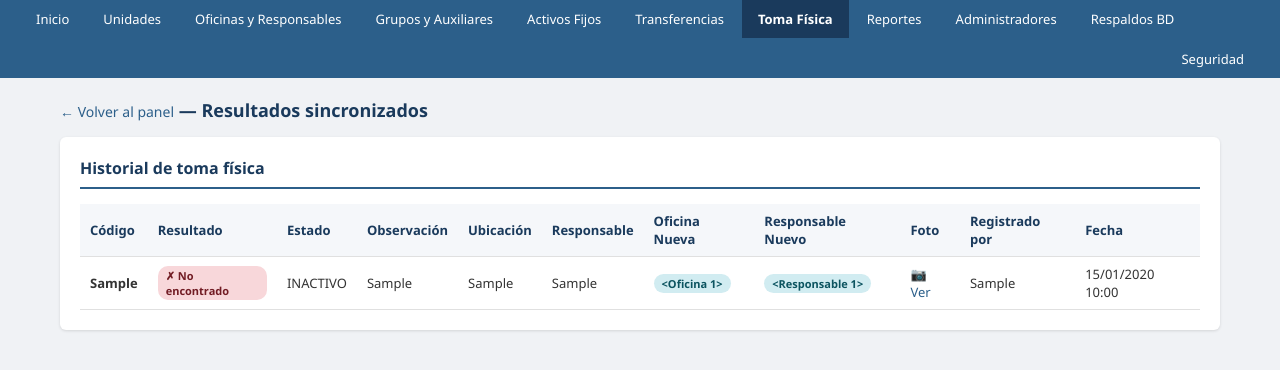
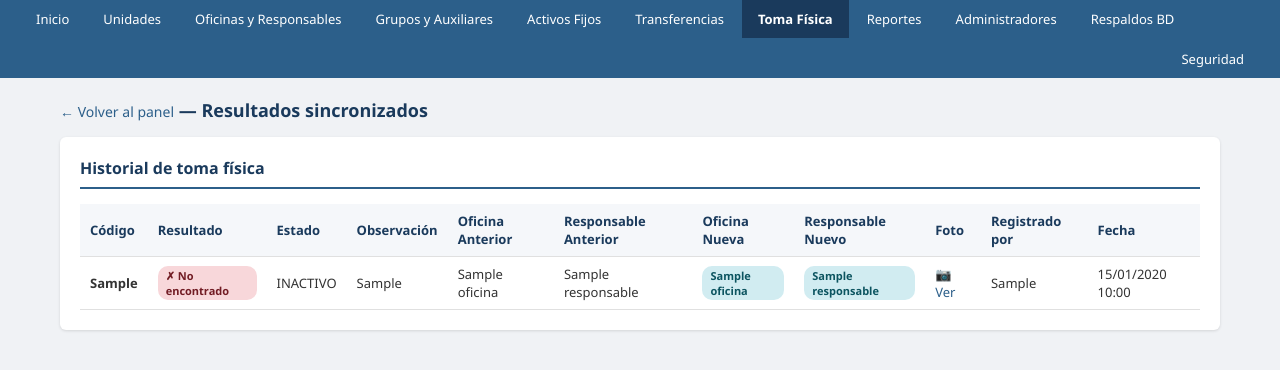
Before and after one commit to herediamarco1997-afk/scafmh, a Flask app: page /inventario/resultados in a window 1280 px wide. Shown: the part 66-436 px from the top of the page. Run offline with Flask 3, Linux system fonts and the light colour scheme; a user stored in the database is signed in; tables that the repository leaves empty hold one stand-in row (values such as "Sample post").

Commit message:
fix: resultados mostrar oficina/responsable anterior y nombre en lugar de objeto

```diff
--- a/app/templates/inventario/resultados.html
+++ b/app/templates/inventario/resultados.html
@@ -14,8 +14,8 @@
         <th>Resultado</th>
         <th>Estado</th>
         <th>Observaci&oacute;n</th>
-        <th>Ubicaci&oacute;n</th>
-        <th>Responsable</th>
+        <th>Oficina Anterior</th>
+        <th>Responsable Anterior</th>
         <th>Oficina Nueva</th>
         <th>Responsable Nuevo</th>
         <th>Foto</th>
@@ -36,12 +36,12 @@
           <span class="badge badge-danger">&#10007; No encontrado</span>
           {% endif %}
         </td>
-        <td>{{ r.nuevo_estado or r.activo.estado_bien if r.activo else '-' }}</td>
+        <td>{{ r.nuevo_estado or (r.activo.estado_bien if r.activo else '-') }}</td>
         <td>{{ r.observacion or '' }}</td>
-        <td>{{ r.ubicacion_reportada or '' }}</td>
-        <td>{{ r.responsable_reportado or '' }}</td>
-        <td>{% if r.oficina_nueva %}<span class="badge badge-info">{{ r.oficina_nueva }}</span>{% endif %}</td>
-        <td>{% if r.responsable_nuevo %}<span class="badge badge-info">{{ r.responsable_nuevo }}</span>{% endif %}</td>
+        <td>{{ r.activo.oficina_rel.nombre if r.activo and r.activo.oficina_rel else '-' }}</td>
+        <td>{{ r.activo.responsable_rel.nombre if r.activo and r.activo.responsable_rel else '-' }}</td>
+        <td>{% if r.oficina_nueva %}<span class="badge badge-info">{{ r.oficina_nueva.nombre }}</span>{% else %}—{% endif %}</td>
+        <td>{% if r.responsable_nuevo %}<span class="badge badge-info">{{ r.responsable_nuevo.nombre }}</span>{% else %}—{% endif %}</td>
         <td>{% if r.foto_url %}<a href="{{ r.foto_url }}" target="_blank" style="text-decoration:none">&#128247; Ver</a>{% endif %}</td>
         <td>{{ r.usuario or '-' }}</td>
         <td>{{ r.fecha_toma.strftime('%d/%m/%Y %H:%M') if r.fecha_toma else (r.fecha_sincronizacion.strftime('%d/%m/%Y %H:%M') if r.fecha_sincronizacion else '-') }}</td>
```
